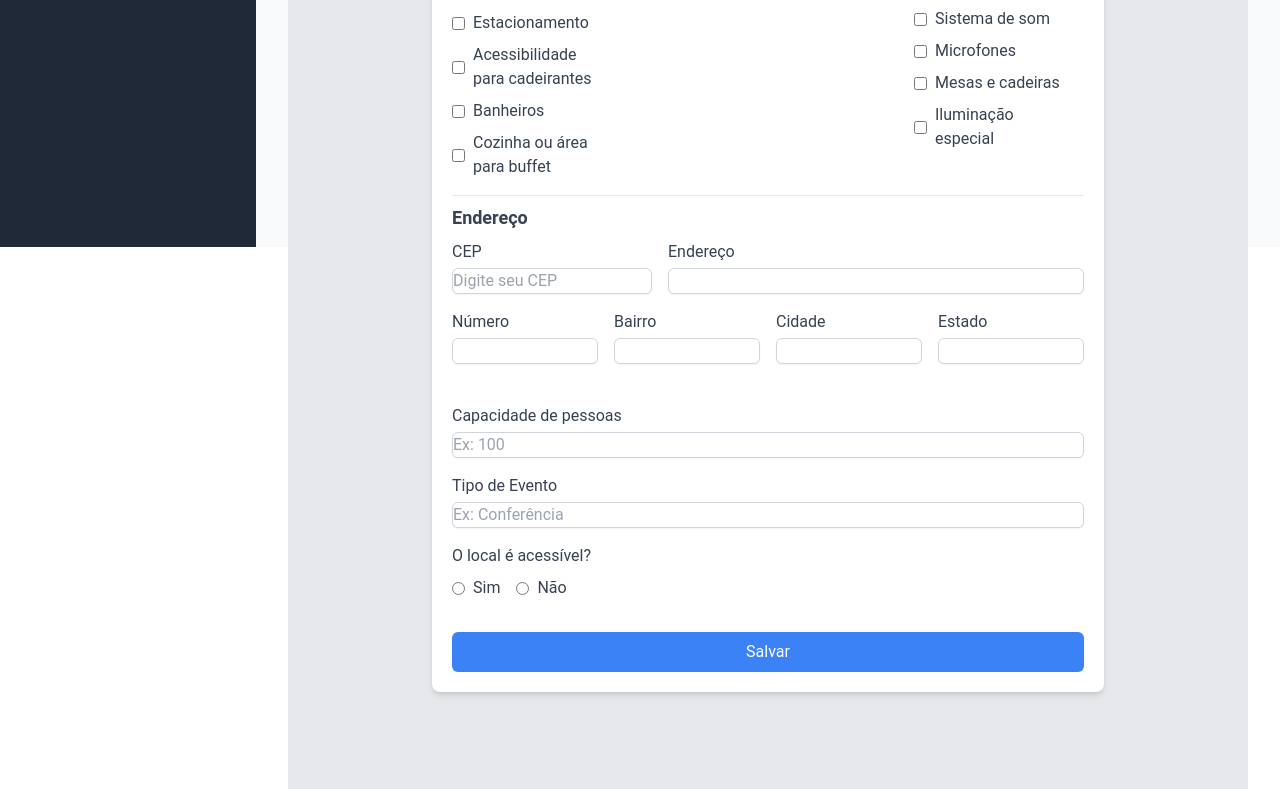
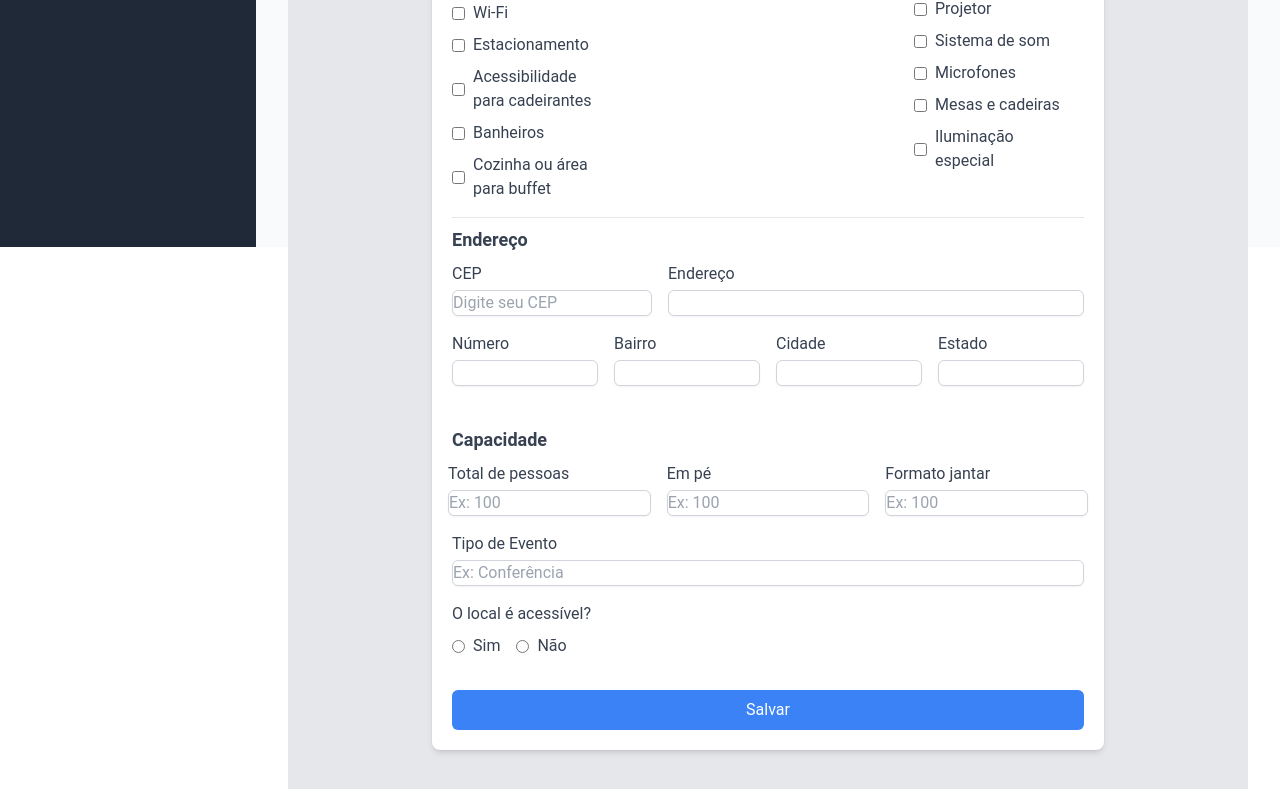
Before and after one commit to viniciusnascimento95/findplace, a Next.js app: page /create in a window 1280 px wide. Shown: the part 553-1342 px from the top of the page. Built offline with nearby package versions, Linux system fonts and the light colour scheme.

Commit message:
add: adicionando inputs solicitados referente a capacidades

```diff
--- a/src/app/create/page.tsx
+++ b/src/app/create/page.tsx
@@ -31,7 +31,9 @@ interface Values {
   city: string
   state: string
   postalCode: string
-  capacity: string
+  capacityTotal: string,
+  capacityStanding: string,
+  capacityDinner: string,
   eventType: string
   accessibility: string
 
@@ -134,7 +136,9 @@ export default function Home() {
               city: '',
               state: '',
               postalCode: '',
-              capacity: '',
+              capacityTotal: '',
+              capacityStanding: '',
+              capacityDinner: '',
               eventType: '',
               accessibility: '',
               infrastructure: {
@@ -172,7 +176,15 @@ export default function Home() {
               city: Yup.string().required('Cidade é obrigatória'),
               state: Yup.string().required('Estado é obrigatório'),
               postalCode: Yup.string().required('CEP é obrigatório'),
-              capacity: Yup.number().required('Capacidade é obrigatória'),
+              capacityTotal: Yup.number()
+                .required('Capacidade é obrigatória')
+                .min(1, 'Deve ser pelo menos 1'),
+              capacityStanding: Yup.number()
+                .nullable()
+                .min(1, 'Deve ser pelo menos 1'),
+              capacityDinner: Yup.number()
+                .min(1, 'Deve ser pelo menos 1')
+                .nullable(),
               eventType: Yup.string().required('Tipo de evento é obrigatório'),
             })}
             onSubmit={(
@@ -197,7 +209,7 @@ export default function Home() {
                     name="eventName"
                     placeholder="Digite o nome do evento (ex.: Workshop de Criatividade em Grupo)"
                     onBlur={handleBlur}
-                    className="mt-1 w-full border border-gray-300 rounded-md shadow-sm focus:border-blue-500 focus:ring focus:ring-blue-200 focus:ring-opacity-50"
+                    className="mt-1 h-12 w-full border border-gray-500 rounded-md shadow-sm focus:border-blue-500 focus:ring focus:ring-blue-300 focus:ring-opacity-50"
                   />
                   <ErrorMessage name="eventName" component="div" className="text-red-500 text-sm" />
                 </div>
@@ -440,8 +452,48 @@ export default function Home() {
                   </div>
                 </div>
 
-                <div className="mb-4 text-left">
-                  <label htmlFor="capacity" className="block text-gray-700">Capacidade de pessoas</label>
+                <h3 className="text-lg font-semibold text-gray-700 mb-2">Capacidade</h3>
+                <div className="flex flex-wrap -mx-3">
+
+                  <div className="w-full md:w-1/3 px-2 mb-4">
+                    <label htmlFor="capacityTotal" className="block text-gray-700">Total de pessoas</label>
+                    <Field
+                      id="capacityTotal"
+                      name="capacityTotal"
+                      type="number"
+                      placeholder="Ex: 100"
+                      className="mt-1 w-full border border-gray-300 rounded-md shadow-sm focus:border-blue-500 focus:ring focus:ring-blue-200 focus:ring-opacity-50"
+                    />
+                    <ErrorMessage name="capacityTotal" component="div" className="text-red-500 text-sm" />
+                  </div>
+                  <div className="w-full md:w-1/3 px-2 mb-4">
+                    <label htmlFor="capacityStanding" className="block text-gray-700">Em pé</label>
+                    <Field
+                      id="capacityStanding"
+                      name="capacityStanding"
+                      type="number"
+                      placeholder="Ex: 100"
+                      className="mt-1 w-full border border-gray-300 rounded-md shadow-sm focus:border-blue-500 focus:ring focus:ring-blue-200 focus:ring-opacity-50"
+                    />
+                    <ErrorMessage name="capacityStanding" component="div" className="text-red-500 text-sm" />
+                  </div>
+                  <div className="w-full md:w-1/3 px-2 mb-4">
+                    <label htmlFor="capacityDinner" className="block text-gray-700">Formato jantar</label>
+                    <Field
+                      id="capacityDinner"
+                      name="capacityDinner"
+                      type="number"
+                      placeholder="Ex: 100"
+                      className="mt-1 w-full border border-gray-300 rounded-md shadow-sm focus:border-blue-500 focus:ring focus:ring-blue-200 focus:ring-opacity-50"
+                    />
+                    <ErrorMessage name="capacityDinner" component="div" className="text-red-500 text-sm" />
+                  </div>
+                </div>
+
+
+                {/* <div className="flex flex-wrap -mx-3">
+                  <div className="w-full md:w-1/3 px-2 mb-4">
+                    <label htmlFor="capacity" className="block text-gray-700">Total de pessoas</label>
                     <Field
                       id="capacity"
                       name="capacity"
@@ -451,6 +503,30 @@ export default function Home() {
                     />
                     <ErrorMessage name="capacity" component="div" className="text-red-500 text-sm" />
                   </div>
+                  <div className="w-full md:w-1/3 px-2 mb-4">
+                    <label htmlFor="postalCode" className="block text-gray-700">Em pé</label>
+                    <Field
+                      id="capacity"
+                      name="capacity"
+                      type="number"
+                      placeholder="Ex: 100"
+                      className="mt-1 w-full border border-gray-300 rounded-md shadow-sm focus:border-blue-500 focus:ring focus:ring-blue-200 focus:ring-opacity-50"
+                    />
+                    <ErrorMessage name="capacity" component="div" className="text-red-500 text-sm" />
+                  </div>
+                  <div className="w-full md:w-1/3 px-2 mb-4">
+                    <label htmlFor="postalCode" className="block text-gray-700">Formato jantar</label>
+                    <Field
+                      id="capacity"
+                      name="capacity"
+                      type="number"
+                      placeholder="Ex: 100"
+                      className="mt-1 w-full border border-gray-300 rounded-md shadow-sm focus:border-blue-500 focus:ring focus:ring-blue-200 focus:ring-opacity-50"
+                    />
+                    <ErrorMessage name="capacity" component="div" className="text-red-500 text-sm" />
+                  </div>
+
+                </div> */}
 
                 <div className="mb-4 text-left">
                   <label htmlFor="eventType" className="block text-gray-700">Tipo de Evento</label>
@@ -529,7 +605,9 @@ export default function Home() {
               </div>
 
               <div className="mt-4 border-t border-gray-200 pt-4">
-                <p className='text-gray-500'><span className="font-bold text-gray-900">Capacidade:</span> {event.capacity || "Sem capacidade"}</p>
+                <p className='text-gray-500'><span className="font-bold text-gray-900">Capacidade:</span> {event.capacityTotal || "Sem capacidade"}</p>
+                <p className='text-gray-500'><span className="font-bold text-gray-900">Capacidade público em pé:</span> {event.capacityStanding || "Sem capacidade"}</p>
+                <p className='text-gray-500'><span className="font-bold text-gray-900">Capacidade formato de janta:</span> {event.capacityDinner || "Sem capacidade"}</p>
                 <p className='text-gray-500'><span className="font-bold text-gray-900">Tipo de Evento:</span> {event.eventType || "Sem tipo de evento"}</p>
                 <p className='text-gray-500'><span className="font-bold text-gray-900">Acessibilidade:</span> {event.accessibility || "Não informado"}</p>
               </div>
```
Lines whose indentation alone changed are shown as unchanged.
